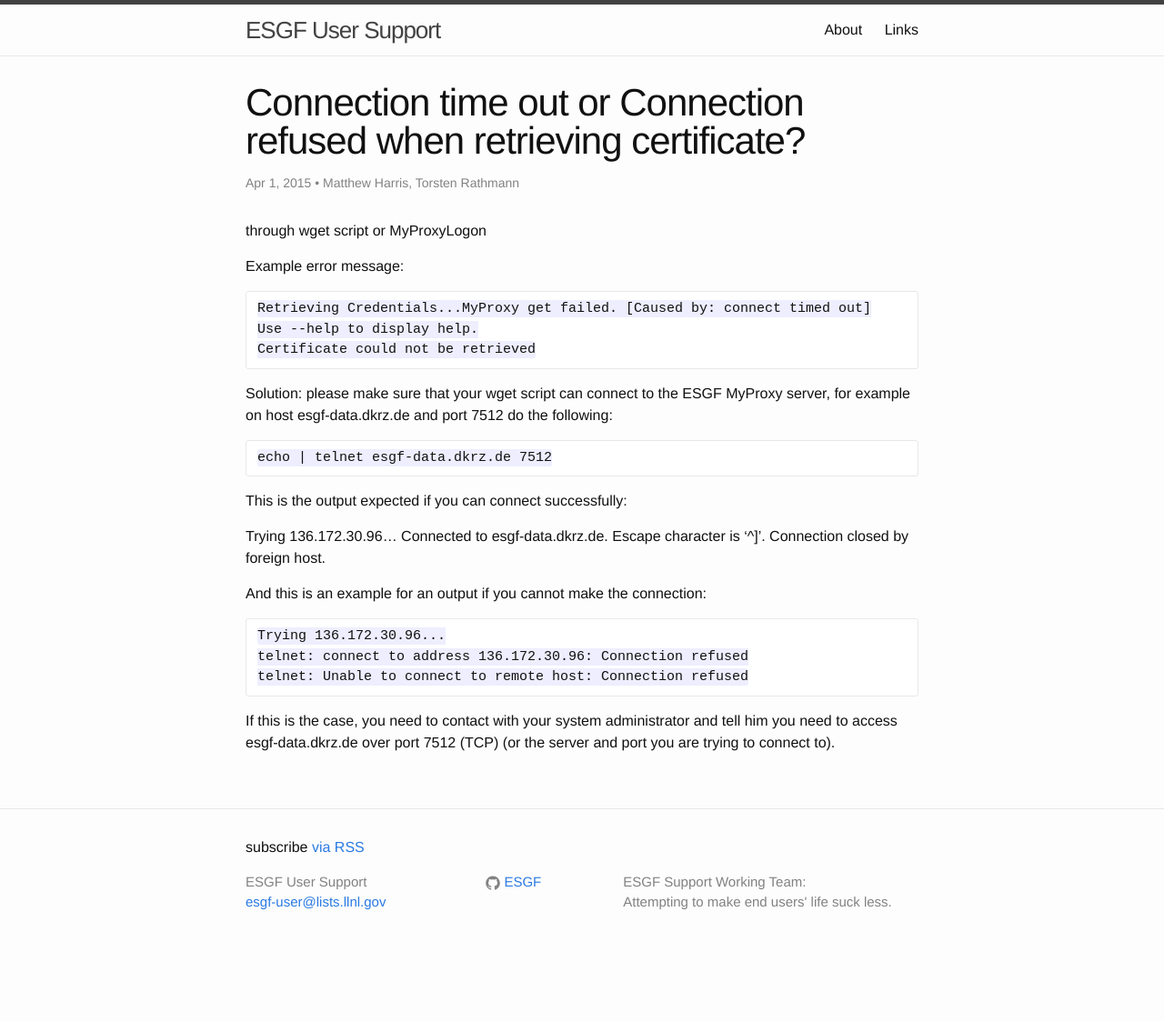
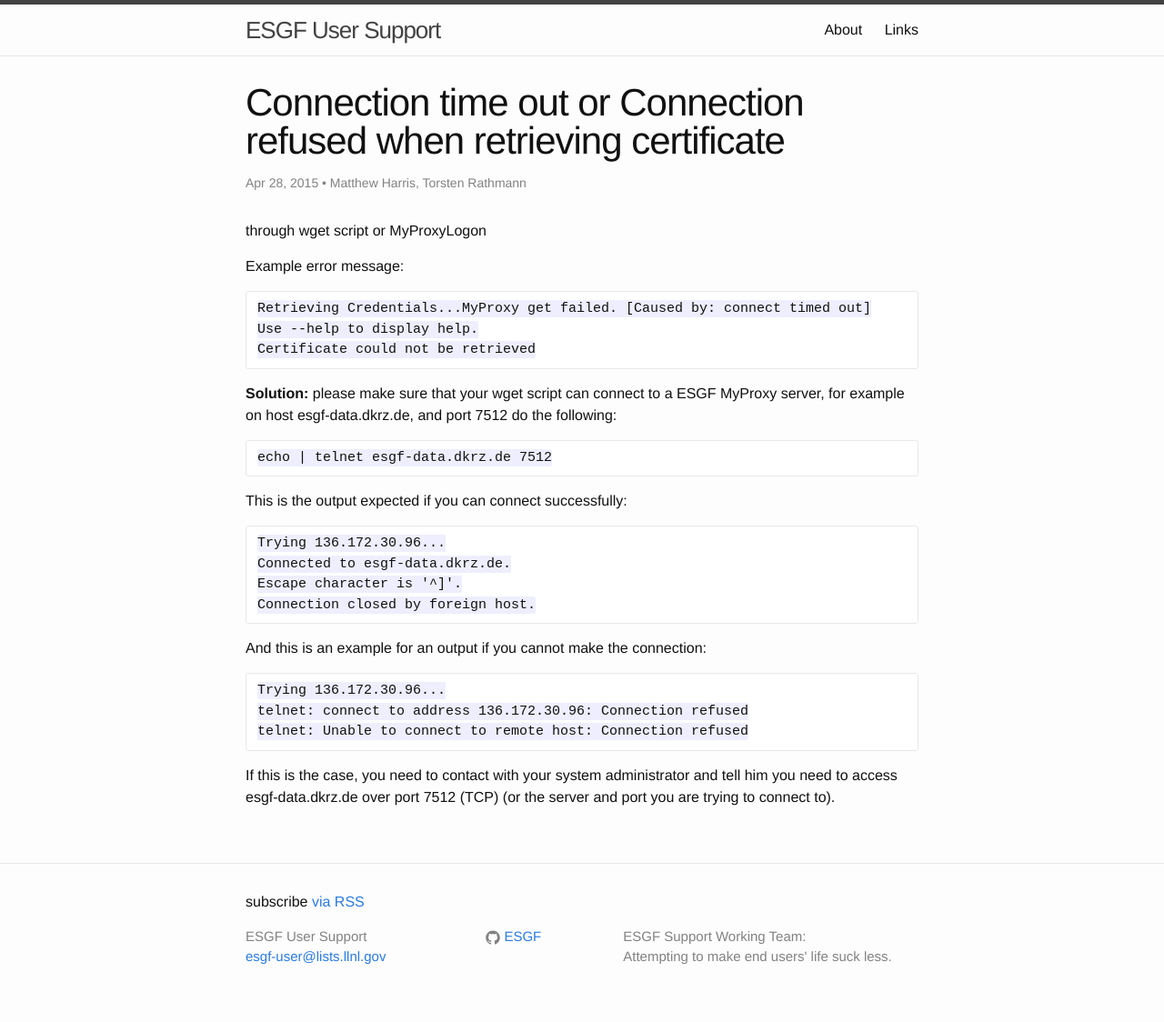
Before and after one commit to ESGF/esgf-swt, a Jekyll site: the page built from _posts/2015-02-09-Connection-time-out-or-Connection-refused-when-retrieving-certificate.markdown, in a window 1280 px wide. Shown: the whole page at 91% size. Built offline with Jekyll 4.4.1, drawn with Linux system fonts in a browser that asks for light colours; before the commit the page ends 1064 px from its top, so only the background shows below that.

Commit message:
TR: Minor changes

```diff
--- a/_posts/2015-02-09-Connection-time-out-or-Connection-refused-when-retrieving-certificate.markdown
+++ b/_posts/2015-02-09-Connection-time-out-or-Connection-refused-when-retrieving-certificate.markdown
@@ -1,8 +1,8 @@
 ---
 layout: post
-title:  "Connection time out or Connection refused when retrieving certificate?"
+title:  "Connection time out or Connection refused when retrieving certificate"
 categories: download, wget
-date: 2015-04-01 17:35:00
+date: 2015-04-28 20:50:00
 author: Matthew Harris, Torsten Rathmann
 ---
 
@@ -14,16 +14,16 @@
     Use --help to display help.
     Certificate could not be retrieved
 
-Solution: please make sure that your wget script can connect to the ESGF MyProxy server, for example on host esgf-data.dkrz.de and port 7512 do the following:
+**Solution:** please make sure that your wget script can connect to a ESGF MyProxy server, for example on host esgf-data.dkrz.de, and port 7512 do the following:
 
     echo | telnet esgf-data.dkrz.de 7512
 
 This is the output expected if you can connect successfully:
 
-Trying 136.172.30.96...
-Connected to esgf-data.dkrz.de.
-Escape character is '^]'.
-Connection closed by foreign host.
+    Trying 136.172.30.96...
+    Connected to esgf-data.dkrz.de.
+    Escape character is '^]'.
+    Connection closed by foreign host.
 
 And this is an example for an output if you cannot make the connection:
 
```
